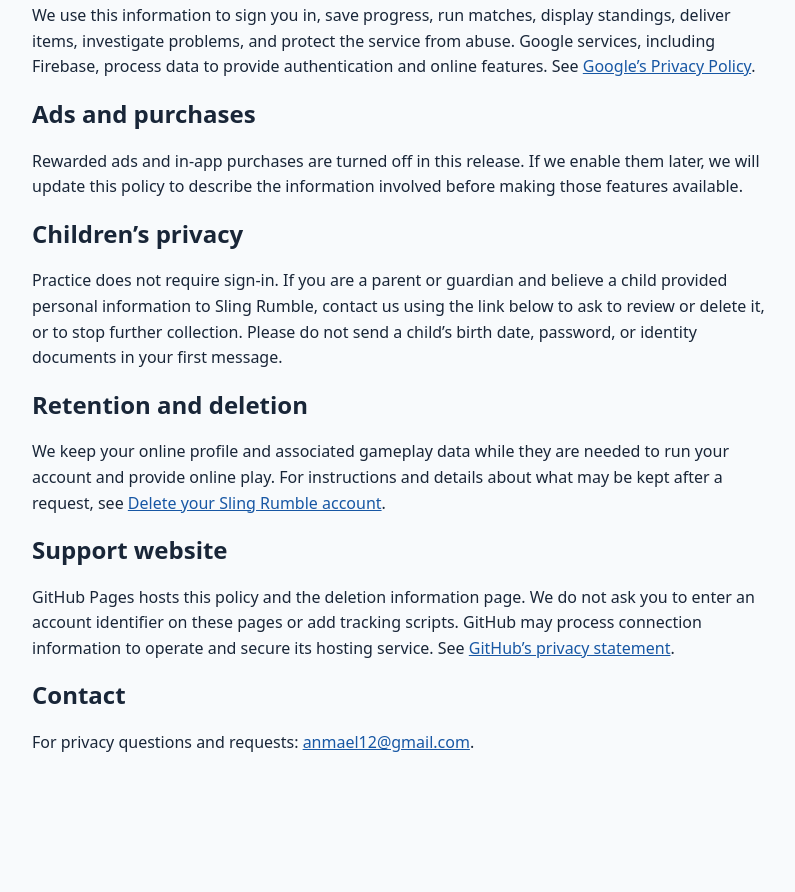
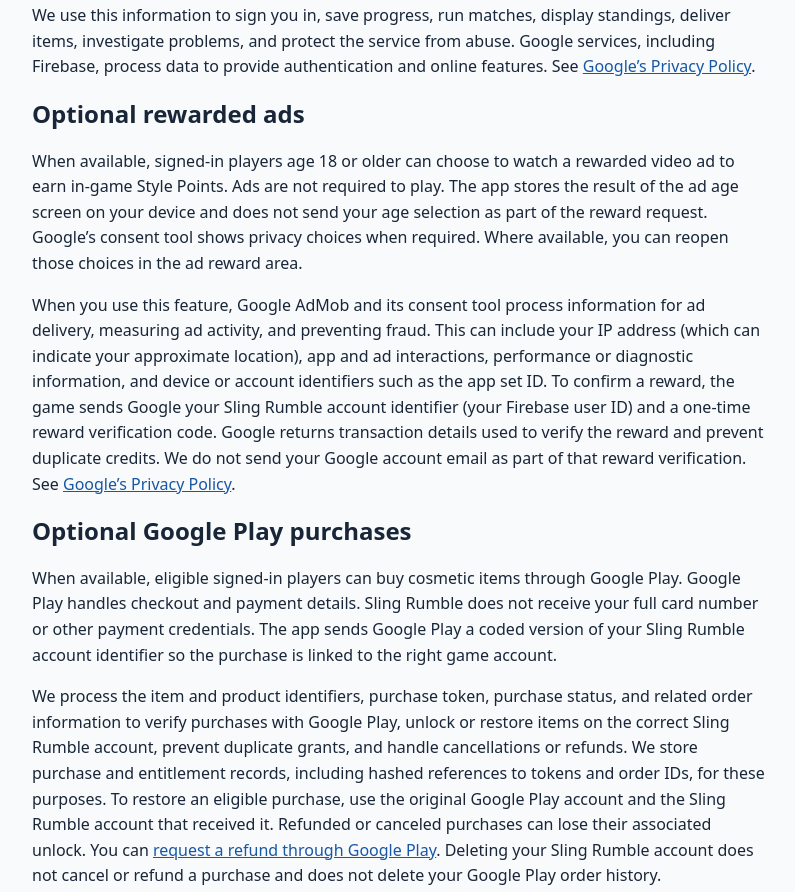
Before and after one commit to anmael/anmael.github.io, a plain HTML site: page sling-rumble/privacy/index.html in a window 1280 px wide. Shown: the part 709-1601 px from the top of the page, without its empty margins (240-1035 px from the left). Before the commit the page ends 1497 px from the top, so only its background shows below. Drawn offline with Linux system fonts and the light colour scheme.

Commit message:
Explain optional Sling Rumble ads and purchases

```diff
--- a/sling-rumble/privacy/index.html
+++ b/sling-rumble/privacy/index.html
@@ -14,8 +14,12 @@
 <p>If you sign in, Google and Firebase Authentication are used to authenticate you. The app can access your Google account email and uses a Firebase user ID to associate you with your Sling Rumble profile. We store your player name, account and matchmaking identifiers, rank and match results, match actions, loadouts, gear, cosmetics and entitlements, and in-game balances. If you use Player Codes or gifting, we use the code and related gift records to find the right account and verify the gift.</p>
 <p>Other signed-in players can see player names and standings on the leaderboard. The leaderboard data also contains app-specific player IDs. Opponents can see your player name, appearance, and match activity. Your Google account email is not shown on the leaderboard or to opponents. Please do not use a real name, email address, or other personal information as your player name.</p>
 <p>We use this information to sign you in, save progress, run matches, display standings, deliver items, investigate problems, and protect the service from abuse. Google services, including Firebase, process data to provide authentication and online features. See <a href="https://policies.google.com/privacy">Google’s Privacy Policy</a>.</p>
-<h2>Ads and purchases</h2>
-<p>Rewarded ads and in-app purchases are turned off in this release. If we enable them later, we will update this policy to describe the information involved before making those features available.</p>
+<h2>Optional rewarded ads</h2>
+<p>When available, signed-in players age 18 or older can choose to watch a rewarded video ad to earn in-game Style Points. Ads are not required to play. The app stores the result of the ad age screen on your device and does not send your age selection as part of the reward request. Google’s consent tool shows privacy choices when required. Where available, you can reopen those choices in the ad reward area.</p>
+<p>When you use this feature, Google AdMob and its consent tool process information for ad delivery, measuring ad activity, and preventing fraud. This can include your IP address (which can indicate your approximate location), app and ad interactions, performance or diagnostic information, and device or account identifiers such as the app set ID. To confirm a reward, the game sends Google your Sling Rumble account identifier (your Firebase user ID) and a one-time reward verification code. Google returns transaction details used to verify the reward and prevent duplicate credits. We do not send your Google account email as part of that reward verification. See <a href="https://policies.google.com/privacy">Google’s Privacy Policy</a>.</p>
+<h2>Optional Google Play purchases</h2>
+<p>When available, eligible signed-in players can buy cosmetic items through Google Play. Google Play handles checkout and payment details. Sling Rumble does not receive your full card number or other payment credentials. The app sends Google Play a coded version of your Sling Rumble account identifier so the purchase is linked to the right game account.</p>
+<p>We process the item and product identifiers, purchase token, purchase status, and related order information to verify purchases with Google Play, unlock or restore items on the correct Sling Rumble account, prevent duplicate grants, and handle cancellations or refunds. We store purchase and entitlement records, including hashed references to tokens and order IDs, for these purposes. To restore an eligible purchase, use the original Google Play account and the Sling Rumble account that received it. Refunded or canceled purchases can lose their associated unlock. You can <a href="https://support.google.com/googleplay/workflow/9813244">request a refund through Google Play</a>. Deleting your Sling Rumble account does not cancel or refund a purchase and does not delete your Google Play order history.</p>
 <h2>Children’s privacy</h2>
 <p>Practice does not require sign-in. If you are a parent or guardian and believe a child provided personal information to Sling Rumble, contact us using the link below to ask to review or delete it, or to stop further collection. Please do not send a child’s birth date, password, or identity documents in your first message.</p>
 <h2>Retention and deletion</h2>
```
